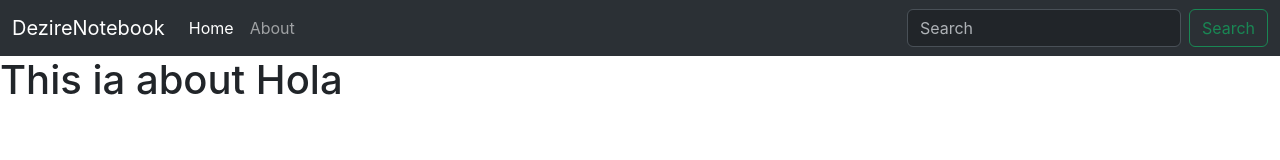
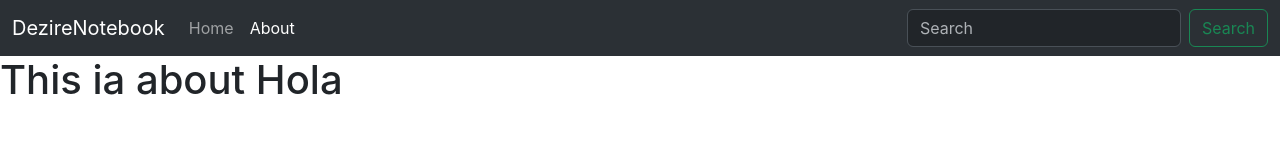
Before and after one commit to debarkamondal/dezire-notebook-frontend, a React (Create React App) app: page /about in a window 1280 px wide. Shown: the top 160 px of the page. Built offline with nearby package versions, Linux system fonts and the light colour scheme.

Commit message:
feat: active page indicator

```diff
--- a/src/components/Navbar.jsx
+++ b/src/components/Navbar.jsx
@@ -1,7 +1,12 @@
-import React from "react";
-import { Link } from "react-router-dom";
+import React, { useEffect } from "react";
+import { Link, useLocation } from "react-router-dom";
 
 const Navbar = () => {
+  let location = useLocation();
+  useEffect(() => {
+    console.log(location);
+  }, [location]);
+
   return (
     <>
       <nav
@@ -26,12 +31,23 @@ const Navbar = () => {
           <div className="collapse navbar-collapse" id="navbarSupportedContent">
             <ul className="navbar-nav me-auto mb-2 mb-lg-0">
               <li className="nav-item">
-                <Link className="nav-link active" aria-current="page" to="/">
+                <Link
+                  className={`nav-link ${
+                    location.pathname === "/" ? "active" : ""
+                  }`}
+                  aria-current="page"
+                  to="/"
+                >
                   Home
                 </Link>
               </li>
               <li className="nav-item">
-                <Link className="nav-link" to="/about">
+                <Link
+                  className={`nav-link ${
+                    location.pathname === "/about" ? "active" : ""
+                  }`}
+                  to="/about"
+                >
                   About
                 </Link>
               </li>
```
